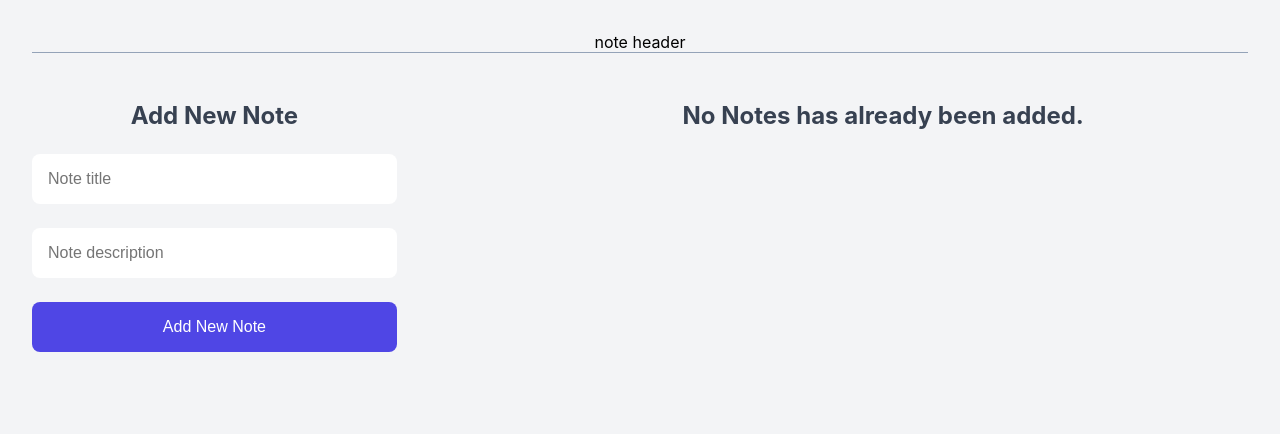
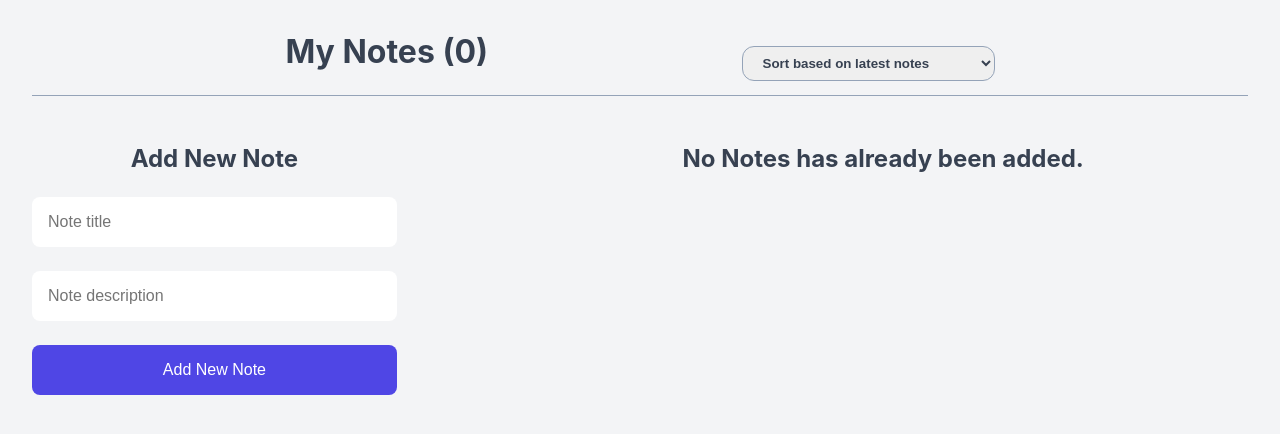
Before and after one commit to sahebmohammadi/02-Note-App, a React (Vite) app: page / in a window 1280 px wide. Shown: the top 434 px of the page. Built offline with nearby package versions, Linux system fonts and the light colour scheme.

Commit message:
sort notes

```diff
--- a/src/App.jsx
+++ b/src/App.jsx
@@ -3,9 +3,11 @@
 import AddNewNote from "./components/AddNewNote";
 import NoteList from "./components/NoteList";
 import NoteStatus from "./components/NoteStatus";
+import NoteHeader from "./components/NoteHeader";
 
 function App() {
   const [notes, setNotes] = useState([]);
+  const [sortBy, setSortBy] = useState("latest");
 
   const hanldeAddNote = (newNote) => {
     setNotes((prevNotes) => [...prevNotes, newNote]);
@@ -31,15 +33,22 @@
     );
   };
 
+
+
   return (
     <div className="container">
-      <div className="note-header">note header</div>
+      <NoteHeader
+        notes={notes}
+        sortBy={sortBy}
+        onSort={(e) => setSortBy(e.target.value)}
+      />
       <div className="note-app">
         <AddNewNote onAddNote={hanldeAddNote} />
         <div className="note-container">
           <NoteStatus notes={notes} />
           <NoteList
             notes={notes}
+            sortBy={sortBy}
             onDelete={handleDeleteNote}
             onComplete={handleCompleteNote}
           />
--- /dev/null
+++ b/src/components/NoteHeader.jsx
@@ -0,0 +1,16 @@
+
+function NoteHeader({ notes, sortBy, onSort }) {
+
+  return (
+    <div className="note-header">
+      <h1>My Notes ({notes.length})</h1>
+      <select value={sortBy} onChange={onSort}>
+        <option value="latest">Sort based on latest notes</option>
+        <option value="earliest">Sort based on earliest notes</option>
+        <option value="completed">Sort based on completed notes</option>
+      </select>
+    </div>
+  );
+}
+
+export default NoteHeader;
--- a/src/components/NoteList.jsx
+++ b/src/components/NoteList.jsx
@@ -1,7 +1,24 @@
-function NoteList({ notes, onDelete, onComplete }) {
+function NoteList({ notes, onDelete, onComplete, sortBy }) {
+
+  let sortedNotes = notes;
+  if (sortBy === "earliest")
+    sortedNotes = [...notes].sort(
+      (a, b) => new Date(a.createdAt) - new Date(b.createdAt)
+    ); // a -b  => a > b ? 1 : -1
+
+  if (sortBy === "latest")
+    sortedNotes = [...notes].sort(
+      (a, b) => new Date(b.createdAt) - new Date(a.createdAt)
+    ); // b -a  => a > b ? -1 : 1
+
+  if (sortBy === "completed")
+    sortedNotes = [...notes].sort(
+      (a, b) => Number(a.completed) - Number(b.completed)
+    );
+
   return (
     <div className="note-list">
-      {notes.map((note) => (
+      {sortedNotes.map((note) => (
         <NoteItem
           key={note.id}
           note={note}
```
